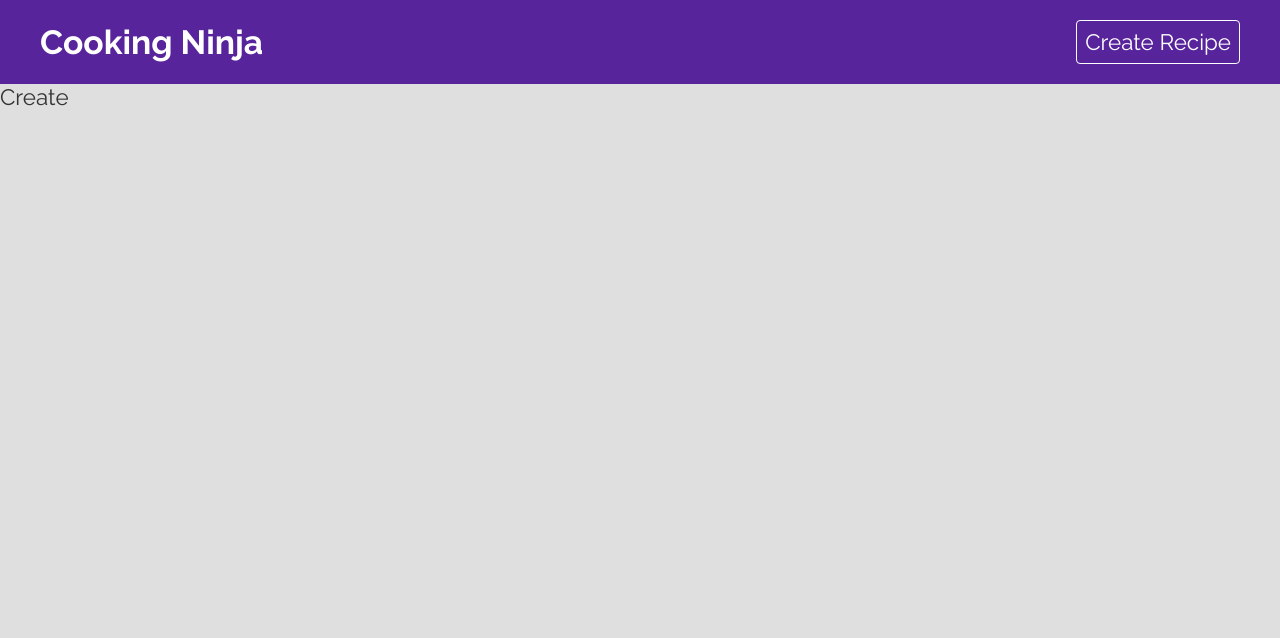
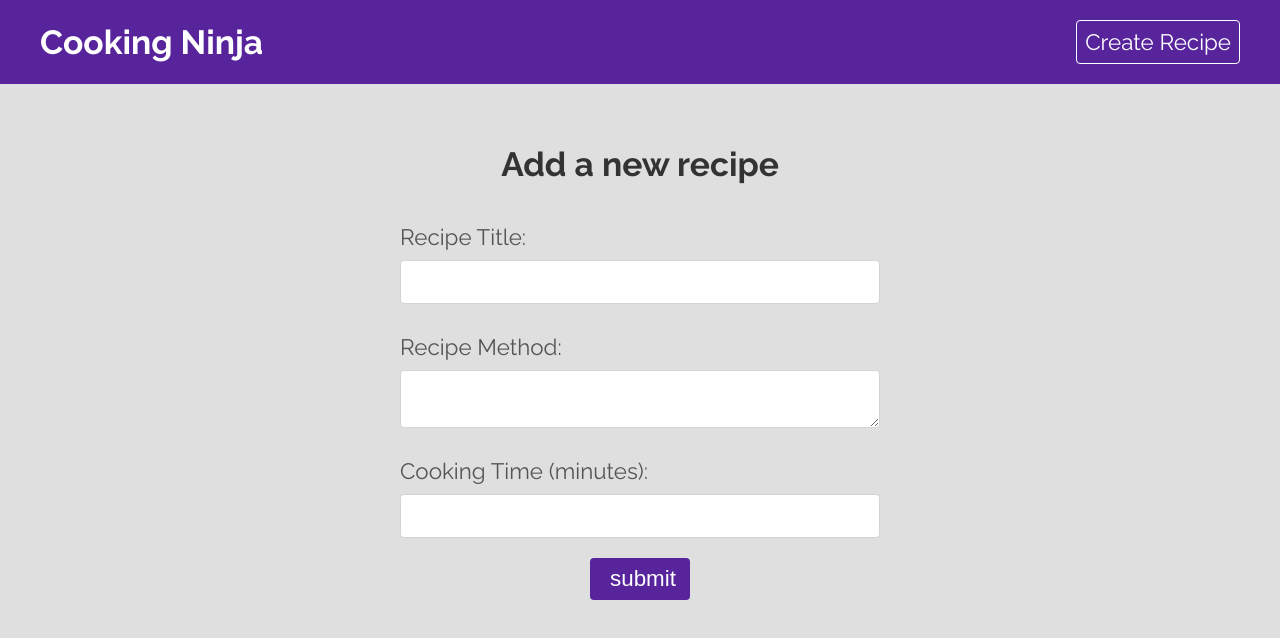
Before and after one commit to thiagomartns/recipe-directory-ts, a React (Vite) app: page /create in a window 1280 px wide. Shown: the top 638 px of the page. Built offline with nearby package versions, Linux system fonts and the light colour scheme.

Commit message:
Add styles, JSX, and TS to create page component

```diff
--- a/src/pages/create/Create.tsx
+++ b/src/pages/create/Create.tsx
@@ -1,9 +1,50 @@
-import React from 'react'
-import './Create.scss';
+import React, { FormEvent, useState } from 'react'
+import './create.scss';
 
 const Create = () => {
+
+  const [title, setTitle] = useState<string>('')
+  const [method, setMethod] = useState<string>('')
+  const [cookingTime, setCookingTime] = useState<number | string>('')
+
+  const handleSubmit = (e: FormEvent) => {
+    e.preventDefault()
+    console.log(title, method, cookingTime);
+  }
+
   return (
-    <div>Create</div>
+    <div className='create'>
+      <h2 className="page-title">Add a new recipe</h2>
+      <form onSubmit={handleSubmit}>
+        <label>
+          <span>Recipe Title:</span>
+          <input
+            type='text'
+            onChange={(e) => setTitle(e.target.value)}
+            value={title}
+            required
+          />
+        </label>
+        <label>
+          <span>Recipe Method:</span>
+          <textarea
+            onChange={(e) => setMethod(e.target.value)}
+            value={method}
+            required
+          />
+        </label>
+        <label>
+          <span>Cooking Time (minutes):</span>
+          <input
+            type='number'
+            onChange={(e) => setCookingTime(e.target.value)}
+            value={cookingTime}
+            required
+          />
+        </label>
+        <button className="btn">submit</button>
+      </form>
+    </div>
   )
 }
 
--- a/src/pages/create/create.scss
+++ b/src/pages/create/create.scss
@@ -1 +1,31 @@
 @import '../../global.scss';
+
+.create {
+  color: #555;
+  max-width: 480px;
+  margin: 60px auto;
+
+  label span {
+    display: block;
+    margin: 30px 0 10px;
+  }
+
+  p {
+    margin-top: 10px;
+    font-size: 0.8em;
+  }
+
+  .btn {
+    display: block;
+    width: 100px;
+    font-size: 1em;
+    color: #fff;
+    padding: 8px 20px;
+    border: 0;
+    border-radius: 4px;
+    background-color: $purple-1;
+    cursor: pointer;
+    text-decoration: none;
+    margin: 20px auto;
+  }
+}
```
